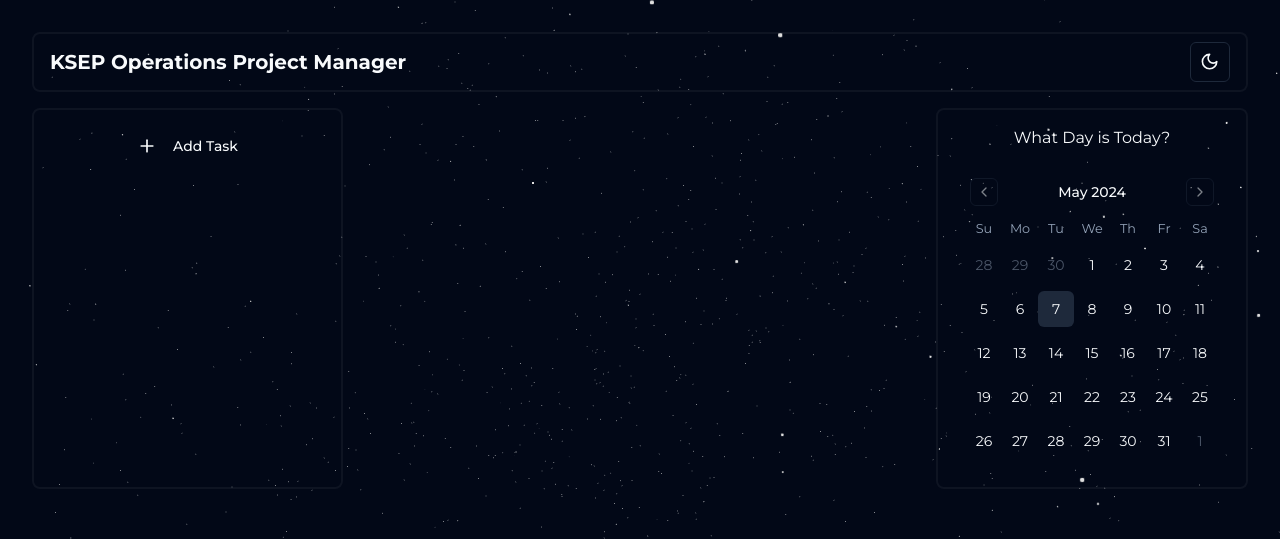
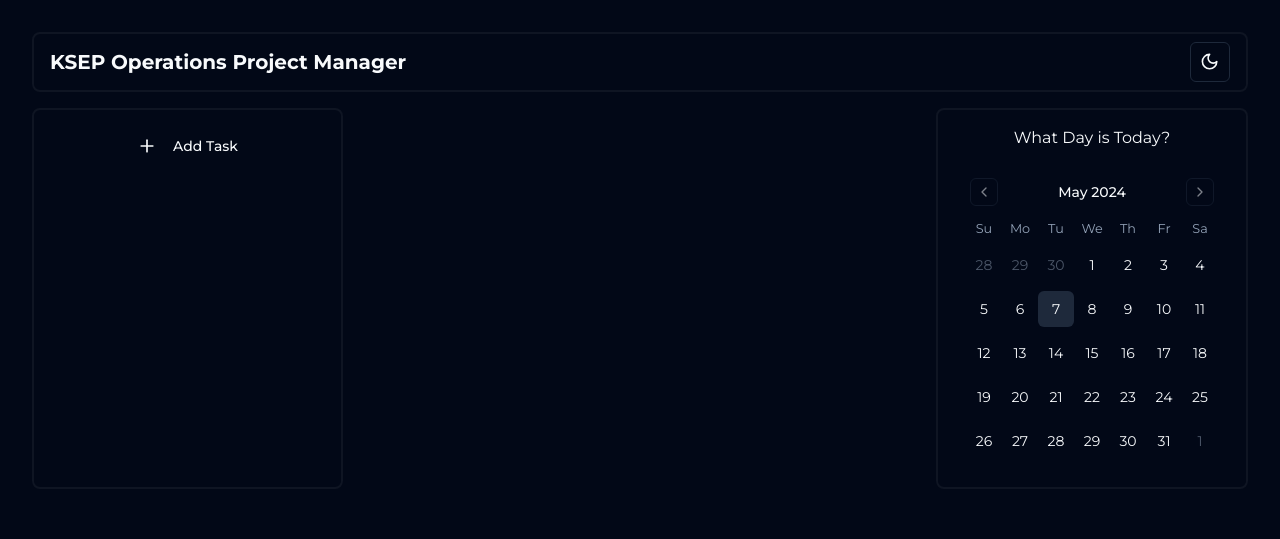
Before and after one commit to AtqiyaHaydar/Hydra, a Next.js app: page / in a window 1280 px wide. Shown: the top 539 px of the page. Built offline with nearby package versions, Linux system fonts and the light colour scheme.

Commit message:
final commit on 7 may

```diff
--- a/app/layout.tsx
+++ b/app/layout.tsx
@@ -27,7 +27,7 @@ export default function RootLayout({
           enableSystem
           disableTransitionOnChange
         >
-          <StarsCanvas />
+          {/* <StarsCanvas /> */}
           {children}
           <Footer />
         </ThemeProvider>
--- a/app/page.tsx
+++ b/app/page.tsx
@@ -6,12 +6,9 @@ export default function Home() {
   return (
     <main className="p-4 md:p-8 w-full overflow-hidden flex flex-col gap-4">
       <Header />
-
-      <div className="w-full flex justify-between">
+      <div className="w-full flex flex-col md:flex-row justify-between gap-2 md:gap-0">
         <AddTask />
-
         <div />
-
         <CalendarToday />
       </div>
     </main>
--- a/components/AddTask.tsx
+++ b/components/AddTask.tsx
@@ -18,7 +18,7 @@ const AddTask = () => {
         <DialogTrigger asChild>
           <Button
             variant={"ghost"}
-            className='text-center w-[275px] flex gap-x-4'
+            className='text-center w-full  md:w-[275px] flex gap-x-4'
           >
             <Plus className='w-5 h-5'/> Add Task
           </Button>
--- a/components/CalendarToday.tsx
+++ b/components/CalendarToday.tsx
@@ -3,7 +3,7 @@ import { Calendar } from './ui/calendar'
 
 const CalendarToday = () => {
   return (
-    <div className='card-wrapper flex flex-col gap-y-4'>
+    <div className='card-wrapper flex flex-col gap-y-4 items-center'>
       <h2 className='text-center'>What Day is Today?</h2>
       <Calendar />
     </div>
```
